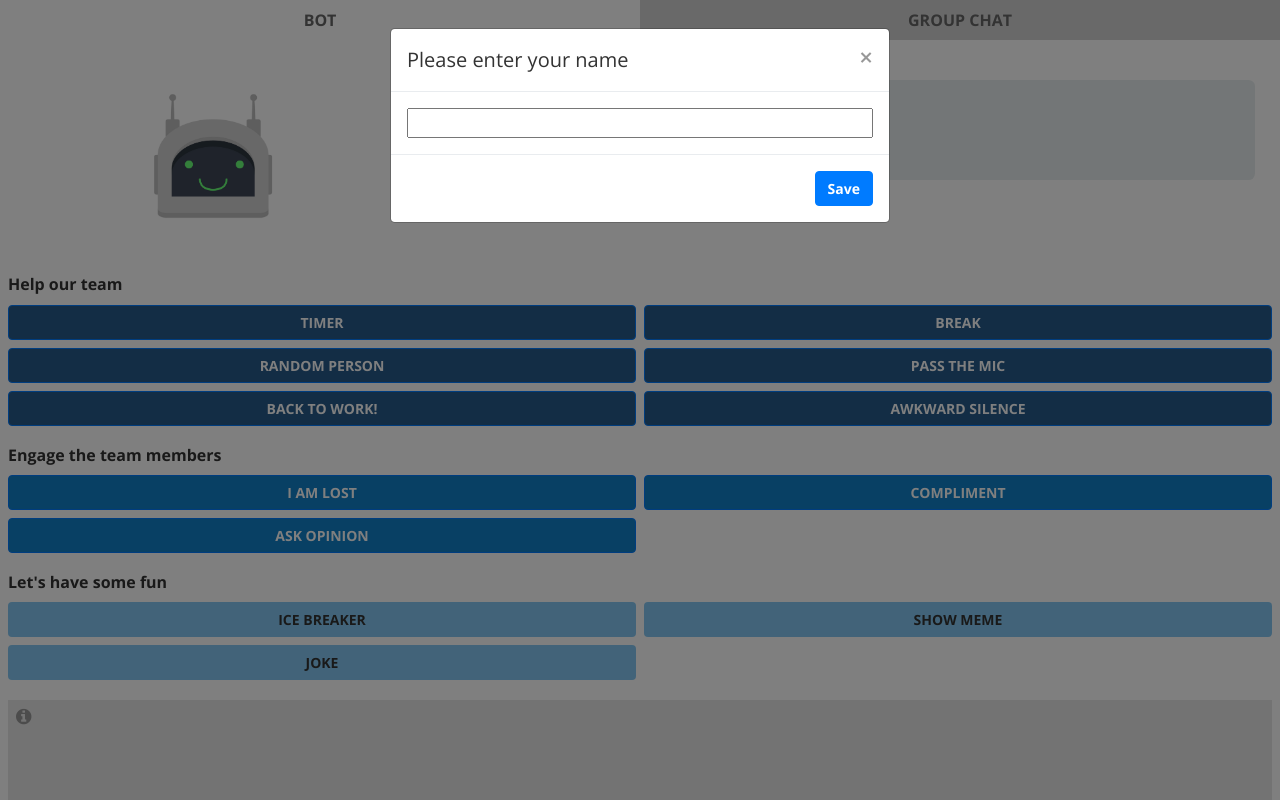
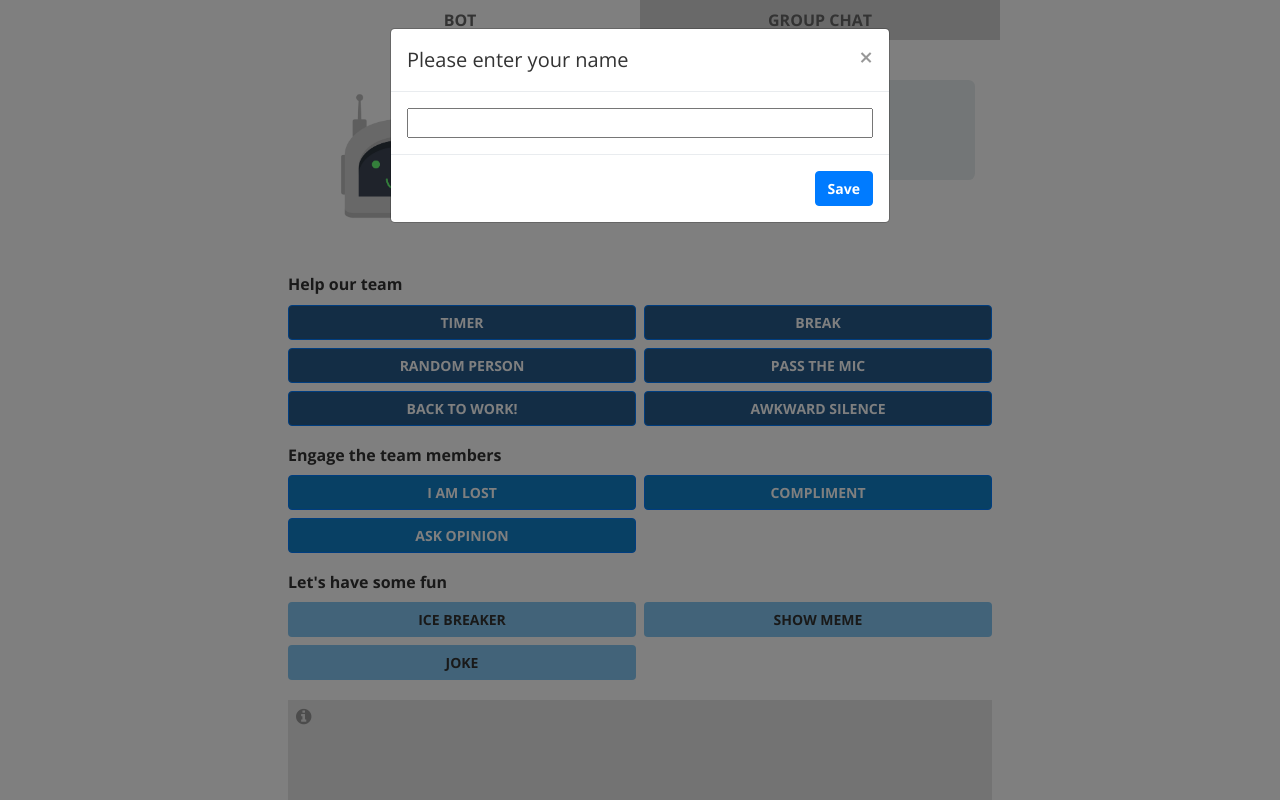
Before and after one commit to bruhnth17/zoom-bot-prototype, a website: page index.html in a window 1280 px wide. Drawn offline with nearby package versions, Linux system fonts and the light colour scheme; no server answers.

Commit message:
max width

```diff
--- a/public/style.css
+++ b/public/style.css
@@ -2,6 +2,11 @@
     font-family: "Open Sans";
     color: #333;
     font-weight: 600;
+}
+
+body {
+    max-width: 720px;
+    margin: 0 auto;
 }
 
 .description-field {
@@ -18,6 +23,7 @@
 
 .btn-container {
     width: 100%;
+    max-width: 720px;
     padding-right: 8px !important;
     padding-left: 8px !important;
     margin-right: auto;
```
